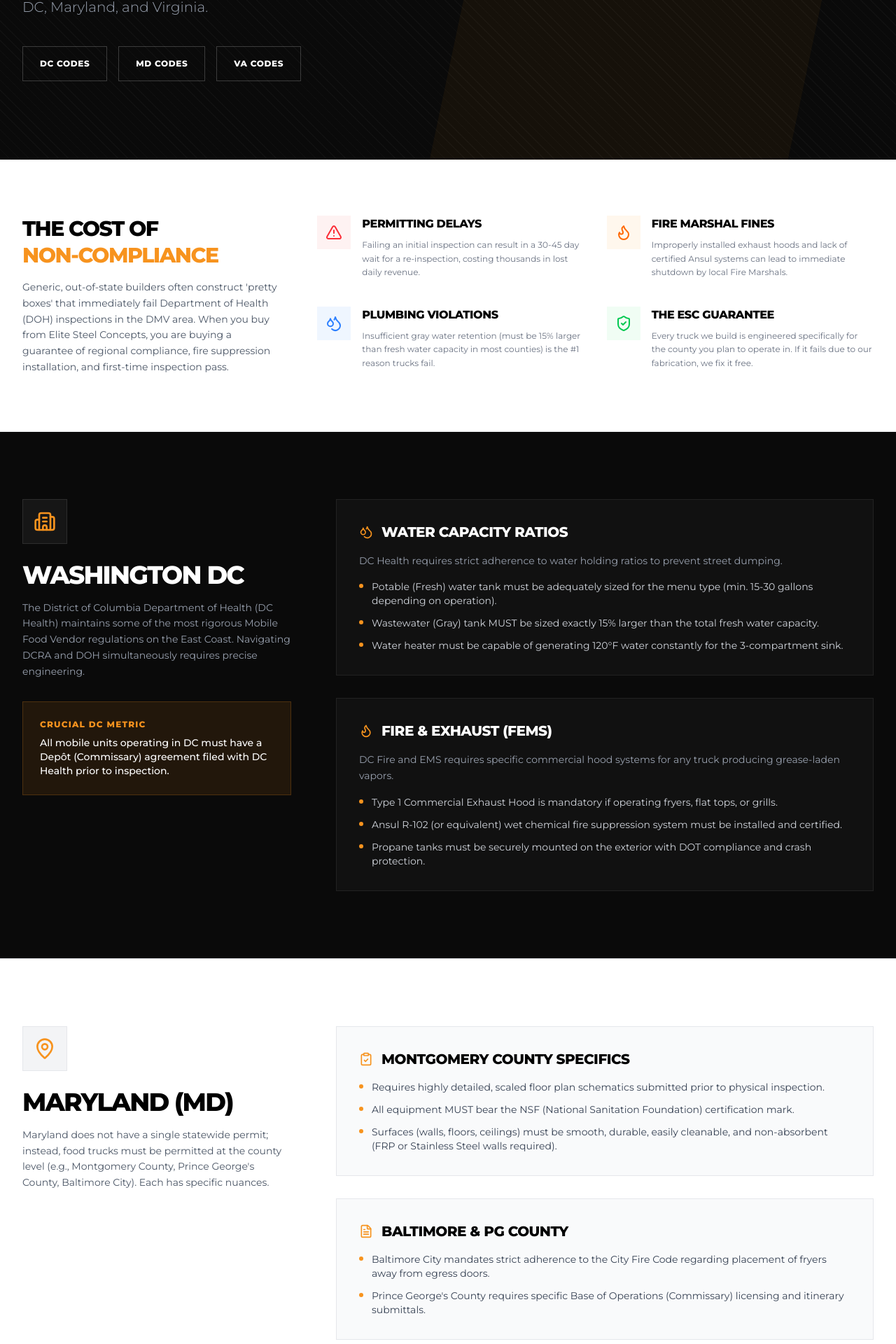
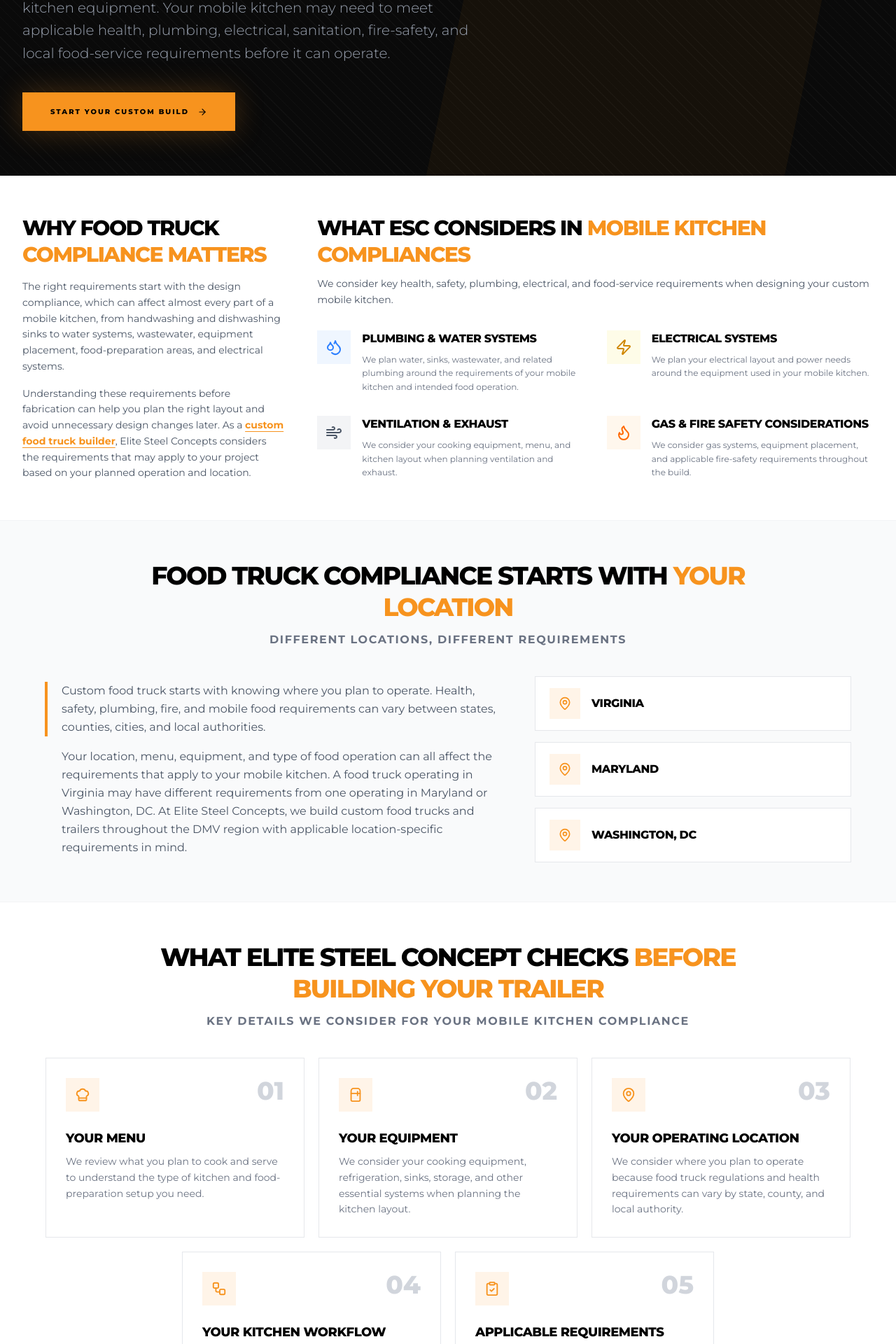
Before and after one commit to districtbites/Elite-steel-concepts-, a Next.js app: page /compliance in a window 1280 px wide. Shown: the part 498-2418 px from the top of the page at 70% size. Built offline with nearby package versions, Linux system fonts and the light colour scheme.

Commit message:
#update the code with staging

```diff
--- a/app/(public)/compliance/page.tsx
+++ b/app/(public)/compliance/page.tsx
@@ -6,10 +6,14 @@ import {
   ArrowRight,
   Flame,
   Droplets,
-  AlertTriangle,
   ClipboardCheck,
   Building2,
-  FileText
+  FileText,
+  Zap,
+  Wind,
+  ChefHat,
+  Refrigerator,
+  Workflow
 } from "lucide-react";
 import Container from "@/components/ui/Container";
 import CTASection from "@/components/ui/CTASection";
@@ -33,16 +37,33 @@ export default async function ComplianceHub() {
   ]);
   const activeRules = rules.filter(r => r.enabled !== false);
 
-  const heroDescRaw = "Failing a health inspection means losing weeks of revenue. Elite Steel Concepts engineers 100% health code compliance into every custom food truck and concession trailer build. Use this hub to navigate the complex web of municipal codes across Washington DC, Maryland, and Virginia.";
+  const heroDescRaw = "Building a custom food truck or trailer requires more than installing kitchen equipment. Your mobile kitchen may need to meet applicable health, plumbing, electrical, sanitation, fire-safety, and local food-service requirements before it can operate.";
   const heroDescLinked = autoLinkMarkdown(heroDescRaw, activeRules, linkSettings).updatedContent;
 
-  const costDescRaw = "Generic, out-of-state builders often construct 'pretty boxes' that immediately fail Department of Health (DOH) inspections in the DMV area. When you buy from Elite Steel Concepts, you are buying a guarantee of regional compliance, fire suppression installation, and first-time inspection pass.";
-  const costDescLinked = autoLinkMarkdown(costDescRaw, activeRules, linkSettings).updatedContent;
+  const whyDescRaw = "The right requirements start with the design compliance, which can affect almost every part of a mobile kitchen, from handwashing and dishwashing sinks to water systems, wastewater, equipment placement, food-preparation areas, and electrical systems.";
+  const whyDescLinked = autoLinkMarkdown(whyDescRaw, activeRules, linkSettings).updatedContent;
+
+  const whyDesc2Raw = "Understanding these requirements before fabrication can help you plan the right layout and avoid unnecessary design changes later. As a custom food truck builder, Elite Steel Concepts considers the requirements that may apply to your project based on your planned operation and location.";
+  const whyDesc2Linked = autoLinkMarkdown(whyDesc2Raw, activeRules, linkSettings).updatedContent;
+
+  const locationDescRaw = "Custom food truck starts with knowing where you plan to operate. Health, safety, plumbing, fire, and mobile food requirements can vary between states, counties, cities, and local authorities.";
+  const locationDescLinked = autoLinkMarkdown(locationDescRaw, activeRules, linkSettings).updatedContent;
+
+  const locationDesc2Raw = "Your location, menu, equipment, and type of food operation can all affect the requirements that apply to your mobile kitchen. A food truck operating in Virginia may have different requirements from one operating in Maryland or Washington, DC. At Elite Steel Concepts, we build custom food trucks and trailers throughout the DMV region with applicable location-specific requirements in mind.";
+  const locationDesc2Linked = autoLinkMarkdown(locationDesc2Raw, activeRules, linkSettings).updatedContent;
+
+  const buildChecks = [
+    { icon: ChefHat, title: "Your Menu", desc: "We review what you plan to cook and serve to understand the type of kitchen and food-preparation setup you need." },
+    { icon: Refrigerator, title: "Your Equipment", desc: "We consider your cooking equipment, refrigeration, sinks, storage, and other essential systems when planning the kitchen layout." },
+    { icon: MapPin, title: "Your Operating Location", desc: "We consider where you plan to operate because food truck regulations and health requirements can vary by state, county, and local authority." },
+    { icon: Workflow, title: "Your Kitchen Workflow", desc: "We plan the layout around how your team will prepare, cook, store, and serve food inside the truck or trailer." },
+    { icon: ClipboardCheck, title: "Applicable Requirements", desc: "We consider the relevant health, sanitation, plumbing, electrical, ventilation, and fire-safety requirements that may apply to your build." },
+  ];
 
   return (
     <>
       {/* ─── HERO ──────────────────────────────────────────────── */}
-      <section className="relative bg-[#0a0a0a] text-white pt-32 pb-20 md:pt-40 md:pb-28 overflow-hidden">
+      <section className="relative bg-[#0a0a0a] text-white pt-32 pb-12 md:pt-40 md:pb-16 overflow-hidden">
         <div className="absolute inset-0 opacity-[0.03]" style={{ backgroundImage: "repeating-linear-gradient(45deg, #fff 0px, #fff 1px, transparent 1px, transparent 10px)" }} />
         <div className="absolute top-0 right-0 w-[40%] h-full bg-primary/5 skew-x-[-12deg] origin-top-right pointer-events-none" />
 
@@ -51,51 +72,74 @@ export default async function ComplianceHub() {
             <div className="flex items-center gap-3 mb-6">
               <div className="h-px w-12 bg-primary" />
               <span className="text-primary text-xs font-black uppercase tracking-[0.25em]">
-                The Compliance Hub
+                Smart Compliance Planning
               </span>
             </div>
-            <h1 className="text-5xl md:text-7xl font-black uppercase tracking-tighter leading-[0.9] mb-8">
-              DMV Health & Fire <br/>
-              <span className="text-primary">Code Regulations</span>
+            <h1 className="text-4xl md:text-6xl font-black uppercase tracking-tighter leading-[0.95] mb-8">
+              Food Truck & Trailer Compliance & <br className="hidden md:block" />
+              <span className="text-primary">Custom Build Requirements</span>
             </h1>
             <p className="text-gray-400 text-lg md:text-xl leading-relaxed mb-10 max-w-2xl font-light">
               <AutoLinkedText text={heroDescLinked} />
             </p>
-            <div className="flex flex-col sm:flex-row gap-4">
-              <a href="#dc-codes" className="inline-flex items-center justify-center gap-2 border border-white/20 hover:border-primary hover:text-primary text-white font-black uppercase tracking-wider text-xs px-6 py-4 transition-all">
-                DC Codes
-              </a>
-              <a href="#md-codes" className="inline-flex items-center justify-center gap-2 border border-white/20 hover:border-primary hover:text-primary text-white font-black uppercase tracking-wider text-xs px-6 py-4 transition-all">
-                MD Codes
-              </a>
-              <a href="#va-codes" className="inline-flex items-center justify-center gap-2 border border-white/20 hover:border-primary hover:text-primary text-white font-black uppercase tracking-wider text-xs px-6 py-4 transition-all">
-                VA Codes
-              </a>
-            </div>
+            <Link
+              href="/quote"
+              className="inline-flex items-center justify-center gap-3 bg-primary text-black px-10 py-5 font-black uppercase tracking-[0.2em] text-[10px] hover:bg-orange-600 hover:text-white transition-colors shadow-[0_0_40px_rgba(247,147,30,0.25)]"
+            >
+              Start Your Custom Build <ArrowRight size={14} />
+            </Link>
           </div>
         </Container>
       </section>
 
       {/* ─── WHY COMPLIANCE MATTERS ────────────────────────────── */}
-      <section className="bg-white py-20 border-b border-gray-100">
+      <section className="bg-white py-10 md:py-14 border-b border-gray-100">
         <Container>
           <div className="grid grid-cols-1 md:grid-cols-3 gap-12">
             <div className="md:col-span-1">
               <h2 className="text-3xl font-black text-black uppercase tracking-tighter leading-tight mb-4">
-                The Cost of <br/><span className="text-primary">Non-Compliance</span>
+                Why Food Truck <br/><span className="text-primary">Compliance Matters</span>
               </h2>
+              <p className="text-gray-600 text-sm leading-relaxed mb-4">
+                <AutoLinkedText text={whyDescLinked} />
+              </p>
               <p className="text-gray-600 text-sm leading-relaxed">
-                <AutoLinkedText text={costDescLinked} />
+                <AutoLinkedText text={whyDesc2Linked} />
               </p>
             </div>
-            <div className="md:col-span-2 grid grid-cols-1 sm:grid-cols-2 gap-8">
+            <div className="md:col-span-2">
+              <h2 className="text-2xl md:text-3xl font-black text-black uppercase tracking-tighter leading-tight mb-3">
+                What ESC Considers in <span className="text-primary">Mobile Kitchen Compliances</span>
+              </h2>
+              <p className="text-gray-600 text-sm leading-relaxed mb-8">
+                We consider key health, safety, plumbing, electrical, and food-service requirements when designing your custom mobile kitchen.
+              </p>
+              <div className="grid grid-cols-1 sm:grid-cols-2 gap-8">
                 <div className="flex items-start gap-4">
-                <div className="w-12 h-12 bg-red-50 text-red-500 flex items-center justify-center shrink-0">
-                  <AlertTriangle size={24} />
+                  <div className="w-12 h-12 bg-blue-50 text-blue-500 flex items-center justify-center shrink-0">
+                    <Droplets size={24} />
                   </div>
                   <div>
-                  <h3 className="font-black text-black uppercase tracking-tight mb-2">Permitting Delays</h3>
-                  <p className="text-gray-500 text-xs leading-relaxed">Failing an initial inspection can result in a 30-45 day wait for a re-inspection, costing thousands in lost daily revenue.</p>
+                    <h3 className="font-black text-black uppercase tracking-tight mb-2">Plumbing &amp; Water Systems</h3>
+                    <p className="text-gray-500 text-xs leading-relaxed">We plan water, sinks, wastewater, and related plumbing around the requirements of your mobile kitchen and intended food operation.</p>
+                  </div>
+                </div>
+                <div className="flex items-start gap-4">
+                  <div className="w-12 h-12 bg-yellow-50 text-yellow-600 flex items-center justify-center shrink-0">
+                    <Zap size={24} />
+                  </div>
+                  <div>
+                    <h3 className="font-black text-black uppercase tracking-tight mb-2">Electrical Systems</h3>
+                    <p className="text-gray-500 text-xs leading-relaxed">We plan your electrical layout and power needs around the equipment used in your mobile kitchen.</p>
+                  </div>
+                </div>
+                <div className="flex items-start gap-4">
+                  <div className="w-12 h-12 bg-gray-100 text-gray-600 flex items-center justify-center shrink-0">
+                    <Wind size={24} />
+                  </div>
+                  <div>
+                    <h3 className="font-black text-black uppercase tracking-tight mb-2">Ventilation &amp; Exhaust</h3>
+                    <p className="text-gray-500 text-xs leading-relaxed">We consider your cooking equipment, menu, and kitchen layout when planning ventilation and exhaust.</p>
                   </div>
                 </div>
                 <div className="flex items-start gap-4">
@@ -103,26 +147,9 @@ export default async function ComplianceHub() {
                     <Flame size={24} />
                   </div>
                   <div>
-                  <h3 className="font-black text-black uppercase tracking-tight mb-2">Fire Marshal Fines</h3>
-                  <p className="text-gray-500 text-xs leading-relaxed">Improperly installed exhaust hoods and lack of certified Ansul systems can lead to immediate shutdown by local Fire Marshals.</p>
+                    <h3 className="font-black text-black uppercase tracking-tight mb-2">Gas &amp; Fire Safety Considerations</h3>
+                    <p className="text-gray-500 text-xs leading-relaxed">We consider gas systems, equipment placement, and applicable fire-safety requirements throughout the build.</p>
                   </div>
-              </div>
-              <div className="flex items-start gap-4">
-                <div className="w-12 h-12 bg-blue-50 text-blue-500 flex items-center justify-center shrink-0">
-                  <Droplets size={24} />
-                </div>
-                <div>
-                  <h3 className="font-black text-black uppercase tracking-tight mb-2">Plumbing Violations</h3>
-                  <p className="text-gray-500 text-xs leading-relaxed">Insufficient gray water retention (must be 15% larger than fresh water capacity in most counties) is the #1 reason trucks fail.</p>
-                </div>
-              </div>
-              <div className="flex items-start gap-4">
-                <div className="w-12 h-12 bg-green-50 text-green-500 flex items-center justify-center shrink-0">
-                  <ShieldCheck size={24} />
-                </div>
-                <div>
-                  <h3 className="font-black text-black uppercase tracking-tight mb-2">The ESC Guarantee</h3>
-                  <p className="text-gray-500 text-xs leading-relaxed">Every truck we build is engineered specifically for the county you plan to operate in. If it fails due to our fabrication, we fix it free.</p>
                 </div>
               </div>
             </div>
@@ -130,7 +157,89 @@ export default async function ComplianceHub() {
         </Container>
       </section>
 
-      {/* ─── DC CODES ──────────────────────────────────────────── */}
+      {/* ─── COMPLIANCE STARTS WITH YOUR LOCATION ─────────────── */}
+      <section className="bg-gray-50 py-10 md:py-14 border-b border-gray-100">
+        <Container>
+          <div className="text-center max-w-4xl mx-auto mb-8 md:mb-10">
+            <h2 className="text-2xl md:text-4xl font-black uppercase text-black tracking-tighter leading-tight mb-3">
+              Food Truck Compliance Starts With <span className="text-primary">Your Location</span>
+            </h2>
+            <p className="text-gray-500 text-sm md:text-base font-bold uppercase tracking-widest">
+              Different Locations, Different Requirements
+            </p>
+          </div>
+
+          <div className="grid grid-cols-1 lg:grid-cols-12 gap-8 lg:gap-12 items-center max-w-6xl mx-auto">
+            <div className="lg:col-span-7 space-y-4">
+              <p className="text-gray-600 text-base leading-relaxed border-l-4 border-primary pl-5">
+                <AutoLinkedText text={locationDescLinked} />
+              </p>
+              <p className="text-gray-600 text-base leading-relaxed pl-6">
+                <AutoLinkedText text={locationDesc2Linked} />
+              </p>
+            </div>
+
+            <div className="lg:col-span-5 grid grid-cols-1 sm:grid-cols-3 lg:grid-cols-1 gap-4">
+              {["Virginia", "Maryland", "Washington, DC"].map((region) => (
+                <div
+                  key={region}
+                  className="group flex items-center gap-4 bg-white border border-gray-200 hover:border-primary px-5 py-4 transition-colors duration-300"
+                >
+                  <div className="w-11 h-11 bg-primary/10 text-primary flex items-center justify-center shrink-0 group-hover:bg-primary group-hover:text-black transition-colors duration-300">
+                    <MapPin size={20} />
+                  </div>
+                  <span className="font-black uppercase tracking-tight text-black text-sm md:text-base">
+                    {region}
+                  </span>
+                </div>
+              ))}
+            </div>
+          </div>
+        </Container>
+      </section>
+
+      {/* ─── WHAT ESC CHECKS BEFORE BUILD ──────────────────────── */}
+      <section className="relative bg-white text-black py-10 md:py-14 overflow-hidden">
+
+        <Container className="relative z-10">
+          <div className="text-center max-w-4xl mx-auto mb-8 md:mb-10">
+            <h2 className="text-2xl md:text-4xl font-black uppercase text-black tracking-tighter leading-tight mb-3">
+              What Elite Steel Concept Checks <span className="text-primary">Before Building Your Trailer</span>
+            </h2>
+            <p className="text-gray-500 text-sm md:text-base font-bold uppercase tracking-widest">
+              Key Details We Consider for Your Mobile Kitchen Compliance
+            </p>
+          </div>
+
+          <div className="flex flex-wrap justify-center gap-5 max-w-6xl mx-auto">
+            {buildChecks.map((item, i) => (
+              <div
+                key={item.title}
+                className="group relative w-full sm:w-[calc(50%-10px)] lg:w-[calc(33.333%-14px)] bg-white border border-gray-200 hover:border-primary hover:shadow-lg p-7 transition-all duration-300 overflow-hidden"
+              >
+                <div className="absolute top-0 left-0 h-1 w-0 bg-primary group-hover:w-full transition-all duration-500" />
+                <div className="flex items-start justify-between mb-6">
+                  <div className="w-12 h-12 bg-primary/10 text-primary flex items-center justify-center group-hover:bg-primary group-hover:text-black transition-colors duration-300">
+                    <item.icon size={22} />
+                  </div>
+                  <span className="text-4xl font-black leading-none text-gray-300 group-hover:text-primary transition-colors duration-300">
+                    {String(i + 1).padStart(2, "0")}
+                  </span>
+                </div>
+                <h3 className="text-base md:text-lg font-black uppercase tracking-tight text-black mb-2">
+                  {item.title}
+                </h3>
+                <p className="text-gray-500 text-sm leading-relaxed">
+                  {item.desc}
+                </p>
+              </div>
+            ))}
+          </div>
+        </Container>
+      </section>
+
+      {/* Hidden: DC, Maryland, Virginia code sections
+      -- ─── DC CODES ──────────────────────────────────────────── --
       <section id="dc-codes" className="py-24 bg-[#0a0a0a] text-white">
         <Container>
           <div className="flex flex-col lg:flex-row gap-16">
@@ -150,7 +259,7 @@ export default async function ComplianceHub() {
               </div>
             </div>
             <div className="lg:w-2/3 space-y-8">
-              {/* Requirement Cards */}
+              -- Requirement Cards --
               <div className="bg-[#111] border border-[#222] p-8 hover:border-primary/50 transition-colors">
                 <h3 className="text-xl font-black uppercase tracking-tight flex items-center gap-3 mb-4">
                   <Droplets className="text-primary" size={20} /> Water Capacity Ratios
@@ -201,7 +310,7 @@ export default async function ComplianceHub() {
         </Container>
       </section>
 
-      {/* ─── MARYLAND CODES ────────────────────────────────────── */}
+      -- ─── MARYLAND CODES ────────────────────────────────────── --
       <section id="md-codes" className="py-24 bg-white text-black border-y border-gray-200">
         <Container>
           <div className="flex flex-col lg:flex-row gap-16">
@@ -257,7 +366,7 @@ export default async function ComplianceHub() {
         </Container>
       </section>
 
-      {/* ─── VIRGINIA CODES ────────────────────────────────────── */}
+      -- ─── VIRGINIA CODES ────────────────────────────────────── --
       <section id="va-codes" className="py-24 bg-[#050505] text-white">
         <Container>
           <div className="flex flex-col lg:flex-row gap-16">
@@ -307,12 +416,13 @@ export default async function ComplianceHub() {
           </div>
         </Container>
       </section>
+      */}
 
       {/* ─── CTA ───────────────────────────────────────────────── */}
       <CTASection
-        title="Stop Guessing. Build With The Experts."
-        subtitle="Don't risk your capital on a builder who doesn't understand your local codes. We guarantee compliance."
-        buttonText="Get a Free Consultation"
+        title="Ready to Plan Your Build With the Right Compliance?"
+        subtitle="Build With Confidence. Start With Right Compliance."
+        buttonText="Request a Free Quote"
         buttonHref="/quote"
       />
     </>
```
Also changed, not shown: data/db.json. Lines whose indentation alone changed are shown as unchanged.
